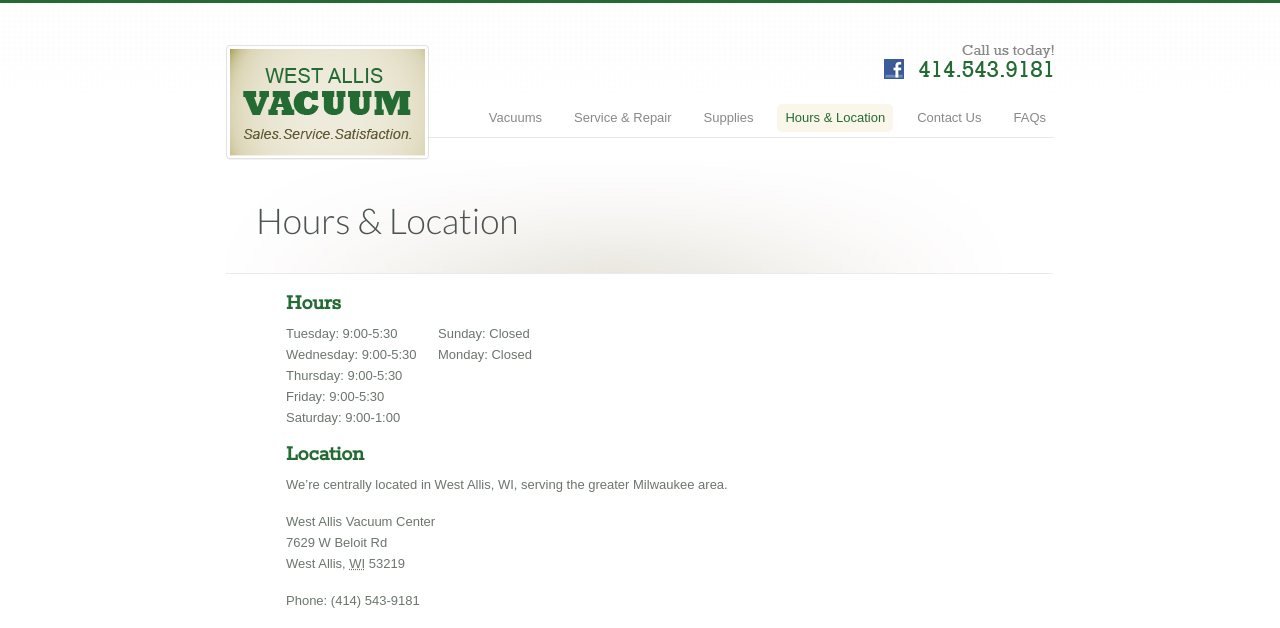
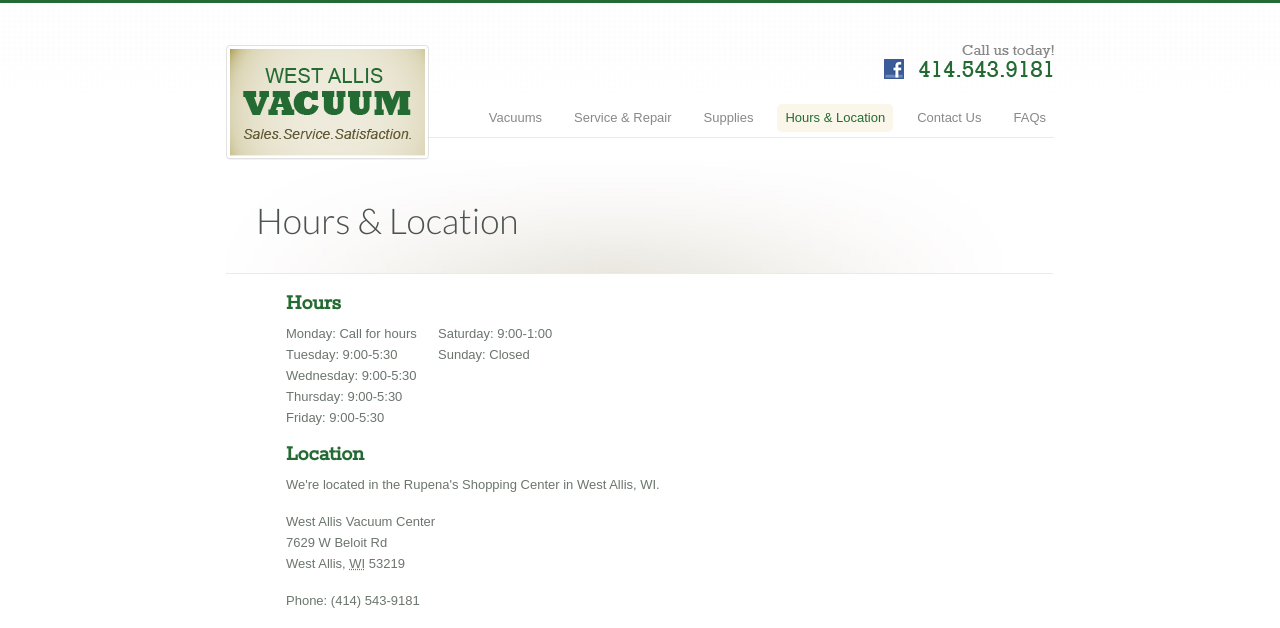
Before and after one commit to mikebranski/westallisvacuum.com, a Jekyll site: the page built from location/index.html, in a window 1280 px wide. Shown: the top 628 px of the page. Built offline with Jekyll 4.4.1, drawn with Linux system fonts in a browser that asks for light colours; grey boxes are pictures that could not be loaded.

Commit message:
Updated location and hours copy

```diff
--- a/location/index.html
+++ b/location/index.html
@@ -6,20 +6,20 @@
 <h2>Hours</h2>
 <div class="hours">
     <ol>
+        <li>Monday: Call for hours</li>
         <li>Tuesday: 9:00-5:30</li>
         <li>Wednesday: 9:00-5:30</li>
         <li>Thursday: 9:00-5:30</li>
         <li>Friday: 9:00-5:30</li>
-        <li>Saturday: 9:00-1:00</li>
     </ol>
     <ol>
+        <li>Saturday: 9:00-1:00</li>
         <li>Sunday: Closed</li>
-        <li>Monday: Closed</li>
     </ol>
 </div>
 
 <h2>Location</h2>
-<p>We’re centrally located in West Allis, WI, serving the greater Milwaukee area.</p>
+<p>We're located in the Rupena's Shopping Center in West Allis, WI.</p>
 <div class="vcard">
     <div class="fn org">West Allis Vacuum Center</div>
     <p class="adr">
```
